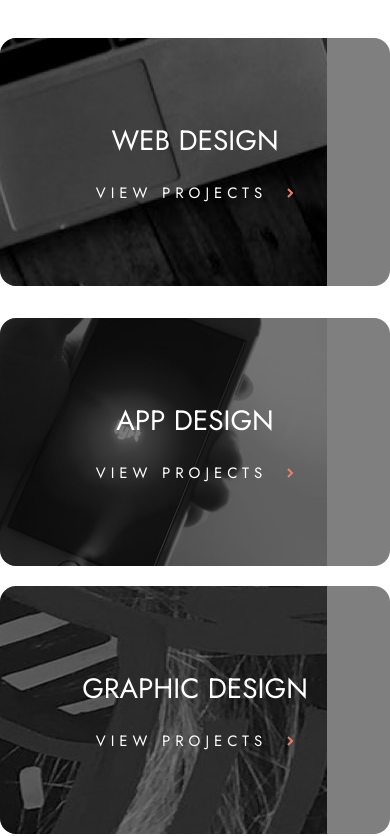
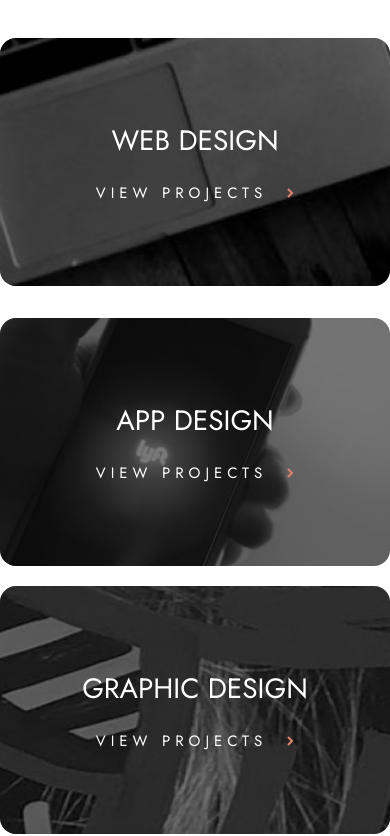
Before and after one commit to Oz996/Designo, a React (Vite) app: page / in a window 390 px wide. Shown: the part 938-1774 px from the top of the page. Built offline with nearby package versions, Linux system fonts and the light colour scheme.

Commit message:
some styling changes and removed unused styling

```diff
--- a/src/components/shared/Header.tsx
+++ b/src/components/shared/Header.tsx
@@ -17,7 +17,7 @@ const Header = () => {
               <li className="relative">
                 <Link
                   to="#"
-                  className="after:absolute after:left-0 after:bottom-0 after:w-full after:h-[0.1rem] after:bg-peach after:origin-left after:scale-0 hover:after:scale-100 after:duration-300"
+                  className="after:absolute after:left-0 after:bottom-0 after:w-full after:h-[0.1rem] after:rounded-full after:bg-peach after:origin-left after:scale-x-0 hover:after:scale-x-100 after:duration-300"
                 >
                   our company
                 </Link>
@@ -25,7 +25,7 @@ const Header = () => {
               <li className="relative">
                 <Link
                   to="#"
-                  className="after:absolute after:left-0 after:bottom-0 after:w-full after:h-[0.1rem] after:bg-peach after:origin-left after:scale-0 hover:after:scale-100 after:duration-300"
+                  className="after:absolute after:left-0 after:bottom-0 after:w-full after:h-[0.1rem] after:rounded-full after:bg-peach after:origin-left after:scale-0 hover:after:scale-100 after:duration-300"
                 >
                   locations
                 </Link>
@@ -33,7 +33,7 @@ const Header = () => {
               <li className="relative">
                 <Link
                   to="#"
-                  className="after:absolute after:left-0 after:bottom-0 after:w-full after:h-[0.1rem] after:bg-peach after:origin-left after:scale-0 hover:after:scale-100 after:duration-300"
+                  className="after:absolute after:left-0 after:bottom-0 after:w-full after:h-[0.1rem] after:rounded-full after:bg-peach after:origin-left after:scale-0 hover:after:scale-100 after:duration-300"
                 >
                   contact
                 </Link>
--- a/src/pages/Home/Home.tsx
+++ b/src/pages/Home/Home.tsx
@@ -7,8 +7,8 @@ import Friendly from "../../assets/home/desktop/illustration-friendly.svg";
 const Home = () => {
   return (
     <>
-      <section className="w-full h-[52.5rem] lg:h-[40rem] bg-peach sm:rounded bg-home-circle-desktop bg-no-repeat bg-right relative overflow-hidden flex pt-14 lg:items-center">
-        <div className="w-[30rem] h-[40rem] bg-home-phone-desktop bg-no-repeat lg:bg-right absolute max-sm:left-[-7rem] bottom-[-5rem] sm:bottom-[-5.5rem] lg:left-[43rem] lg:top-[6rem]" />
+      <section className="h-[52.5rem] lg:h-[40rem] bg-peach sm:rounded bg-home-circle-desktop bg-no-repeat bg-right relative overflow-hidden flex max-lg:pt-14 lg:items-center">
+        <div className="w-[30rem] h-[40rem] bg-home-phone-desktop lg:bg-right absolute max-sm:left-[-7rem] bottom-[-5rem] sm:bottom-[-5.5rem] lg:left-[43rem] lg:top-[6rem]" />
         <div className="text-center lg:text-start px-3 sm:px-20 flex flex-col gap-5 lg:gap-10 w-[42rem] z-10">
           <h2 className="heading-mobile md:heading-lg text-white">
             Award-winning custom designs and digital branding solutions
@@ -24,30 +24,30 @@ const Home = () => {
         </div>
       </section>
 
-      <section className="lg:h-[40rem] w-full flex flex-col lg:flex-row gap-8 justify-between mt-10 text-white uppercase">
-        <div className="flex flex-col h-full w-full justify-between gap-5">
-          <div className="bg-home-web-design-mobile sm:bg-home-web-design-tablet lg:bg-home-web-design-desktop h-[15.5rem] sm:h-[12.5rem] lg:h-full w-full bg-no-repeat flex flex-col gap-5 justify-center items-center rounded-2xl relative">
-            <div className="absolute inset-0 image-overlay z-10 rounded-2xl" />
-            <h2 className="text-[28px] sm:heading-md z-20">web design</h2>
-            <div className="flex gap-5 items-center z-20">
+      <section className="lg:h-[40rem] flex flex-col lg:flex-row gap-8 justify-between mt-10 text-white uppercase">
+        <div className="flex flex-col w-full justify-between">
+          <div className="bg-home-web-design-mobile bg-cover sm:bg-home-web-design-tablet lg:bg-home-web-design-desktop h-[15.5rem] sm:h-[12.5rem] lg:h-full flex flex-col gap-5 justify-center items-center rounded-2xl relative">
+            <div className="absolute inset-0 image-overlay rounded-2xl" />
+            <h2 className="text-[28px] sm:heading-md z-10">web design</h2>
+            <div className="flex gap-5 items-center z-10">
               <p className="text-[15px] tracking-[5px]">view projects</p>
               <img src={ArrowRight} alt="" />
             </div>
           </div>
         </div>
-        <div className="flex flex-col h-full w-full justify-between gap-5">
-          <div className="bg-home-app-design-mobile sm:bg-home-app-design-tablet lg:bg-home-app-design-desktop bg-no-repeat flex flex-col gap-5 h-[15.5rem] sm:h-[12.5rem] lg:h-[50%] justify-center items-center rounded-2xl relative">
-            <div className="absolute inset-0 image-overlay z-10 rounded-2xl" />
-            <h2 className="text-[28px] sm:heading-md z-20">app design</h2>
-            <div className="flex gap-5 items-center z-20">
+        <div className="flex flex-col w-full justify-between gap-5">
+          <div className="bg-home-app-design-mobile bg-cover sm:bg-home-app-design-tablet lg:bg-home-app-design-desktop flex flex-col gap-5 h-[15.5rem] sm:h-[12.5rem] lg:h-[50%] justify-center items-center rounded-2xl relative">
+            <div className="absolute inset-0 image-overlay rounded-2xl" />
+            <h2 className="text-[28px] sm:heading-md z-10">app design</h2>
+            <div className="flex gap-5 items-center z-10">
               <p className="text-[15px] tracking-[5px]">view projects</p>
               <img src={ArrowRight} alt="" />
             </div>
           </div>
-          <div className="bg-home-graphic-design-mobile sm:bg-home-graphic-design-tablet lg:bg-home-graphic-design-desktop bg-no-repeat flex flex-col gap-5 h-[15.5rem] sm:h-[12.5rem] lg:h-[50%] justify-center items-center rounded-2xl relative">
-            <div className="absolute inset-0 image-overlay z-10 rounded-2xl" />
-            <h2 className="text-[28px] sm:heading-md z-20">graphic design</h2>
-            <div className="flex gap-5 items-center z-20">
+          <div className="bg-home-graphic-design-mobile bg-cover sm:bg-home-graphic-design-tablet lg:bg-home-graphic-design-desktop flex flex-col gap-5 h-[15.5rem] sm:h-[12.5rem] lg:h-[50%] justify-center items-center rounded-2xl relative">
+            <div className="absolute inset-0 image-overlay rounded-2xl" />
+            <h2 className="text-[28px] sm:heading-md z-10">graphic design</h2>
+            <div className="flex gap-5 items-center z-10">
               <p className="text-[15px] tracking-[5px]">view projects</p>
               <img src={ArrowRight} alt="" />
             </div>
```
